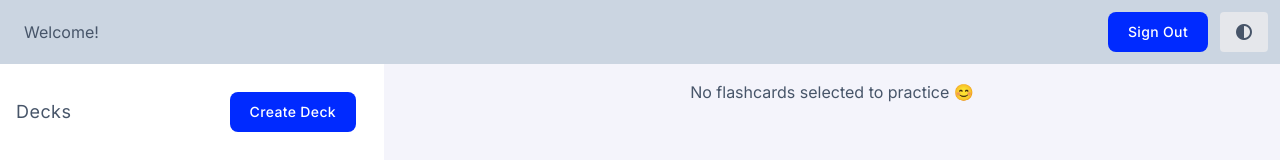
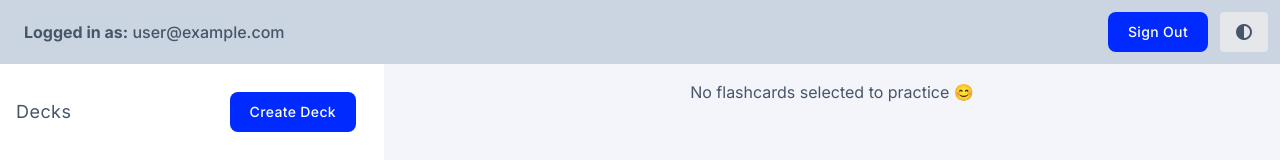
Before and after one commit to j1000-dev/Flipstax, a React (Create React App) app: page /home in a window 1280 px wide. Shown: the top 160 px of the page. Built offline with nearby package versions, Linux system fonts and the light colour scheme; no server answers; the database is empty; sample sign-in values are in the browser's storage.

Commit message:
Logged in as:

```diff
--- a/src/pages/Flashcards.tsx
+++ b/src/pages/Flashcards.tsx
@@ -98,7 +98,7 @@ export const Flashcards: React.FC = () => {
                                 dangerouslySetInnerHTML={{
                                     __html: fc.front_text
                                 }}
-                                className="tracking-tighter text-slate-900 dark:text-white md:text-lg"
+                                className="tracking-tighter text-slate-900 dark:text-white md:text-base"
                             />
                             <div className="flex items-center">
                                 <svg
@@ -138,7 +138,7 @@ export const Flashcards: React.FC = () => {
                             </div>
                         </div>
                         <p
-                            className="text-slate-500 dark:text-gray-400"
+                            className="text-slate-500 dark:text-gray-400 md:text-sm"
                             dangerouslySetInnerHTML={{ __html: fc.back_text }}
                         />
                     </div>
--- a/src/pages/Home.tsx
+++ b/src/pages/Home.tsx
@@ -11,9 +11,11 @@ import { usePractice } from '../context/practice-context';
 import { Practice } from './Practice';
 import { PrimaryButton } from '../components/PrimaryButton';
 import { ThemeContext } from '../context/theme-context';
+import { auth } from '../firebase/firebase';
 
 const Home: React.FC = () => {
     const { signOut } = useContext(AuthContext);
+    const user  = auth.currentUser;
     const { practiceMode } = usePractice();
     const { deckId } = useParams();
     const [isAsideOpen, setIsAsideOpen] = useState<boolean>(true);
@@ -47,7 +49,7 @@ const Home: React.FC = () => {
                                 </svg>
                             </button>
                         )}
-                        <p className="mx-3">Welcome!</p>
+                        <p className="mx-3 font-medium"><strong>Logged in as:</strong> {user?.email}</p>
                     </div>
                     <div className="flex items-center">
                         <PrimaryButton content={'Sign Out'} onClick={signOut} />
```
